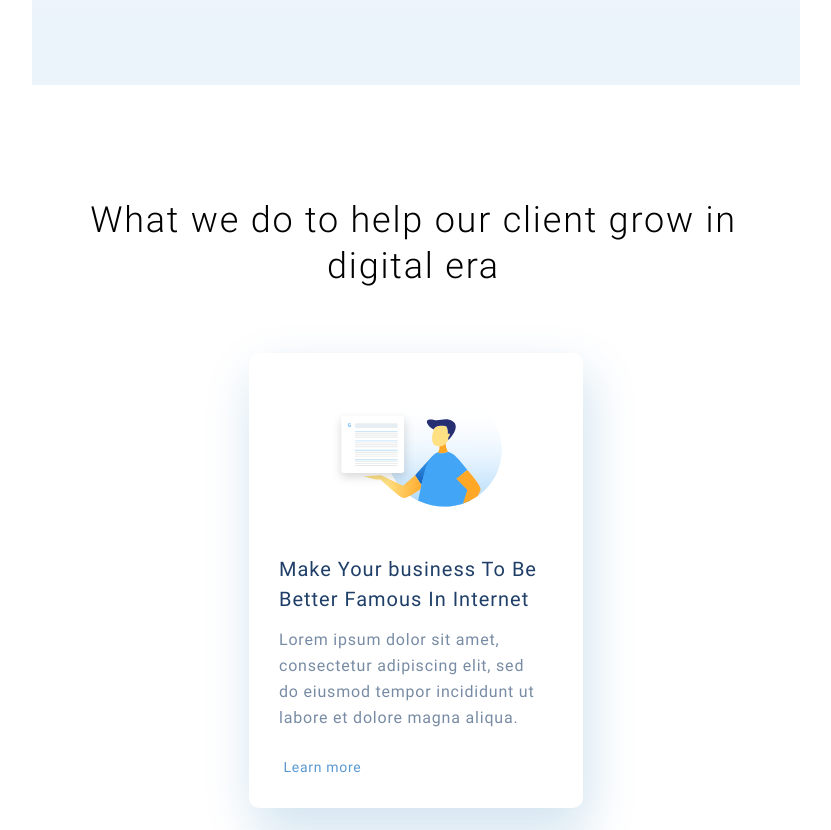
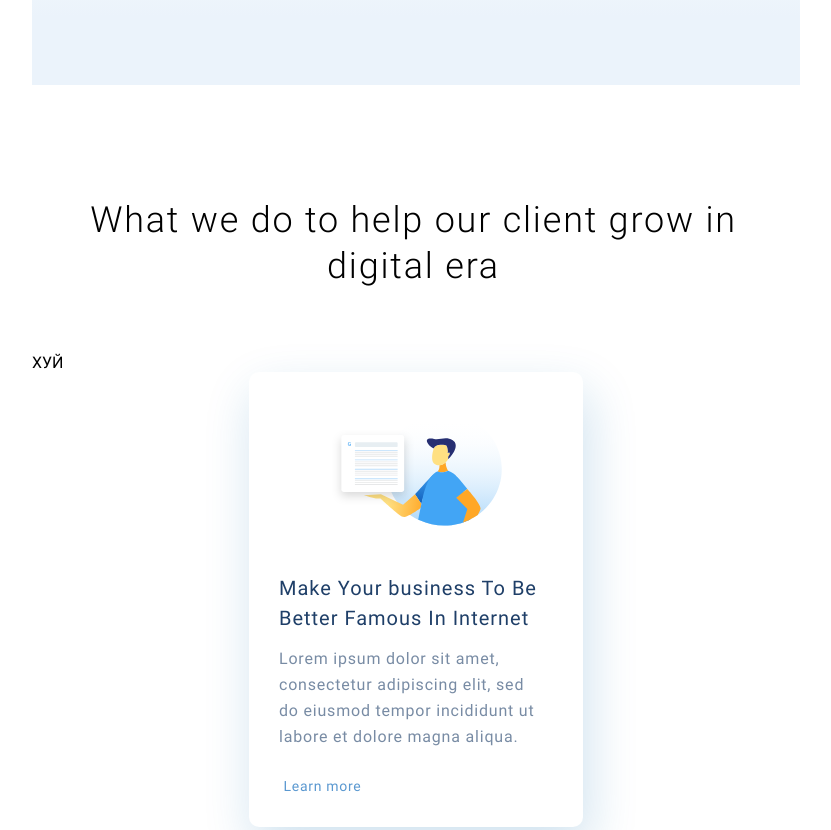
Before and after one commit to ggzombi/Module02-test, a plain HTML site: page src/index.html in a window 1280 px wide. Shown: the part 800-1630 px from the top of the page, without its empty margins (224-1055 px from the left). Drawn offline with Linux system fonts and the light colour scheme.

Commit message:
change src/index.html

```diff
--- a/src/index.html
+++ b/src/index.html
@@ -47,7 +47,7 @@
 
 
 
-
+ХУЙ
 
 
         <div class="client-cards section-setting">
```
